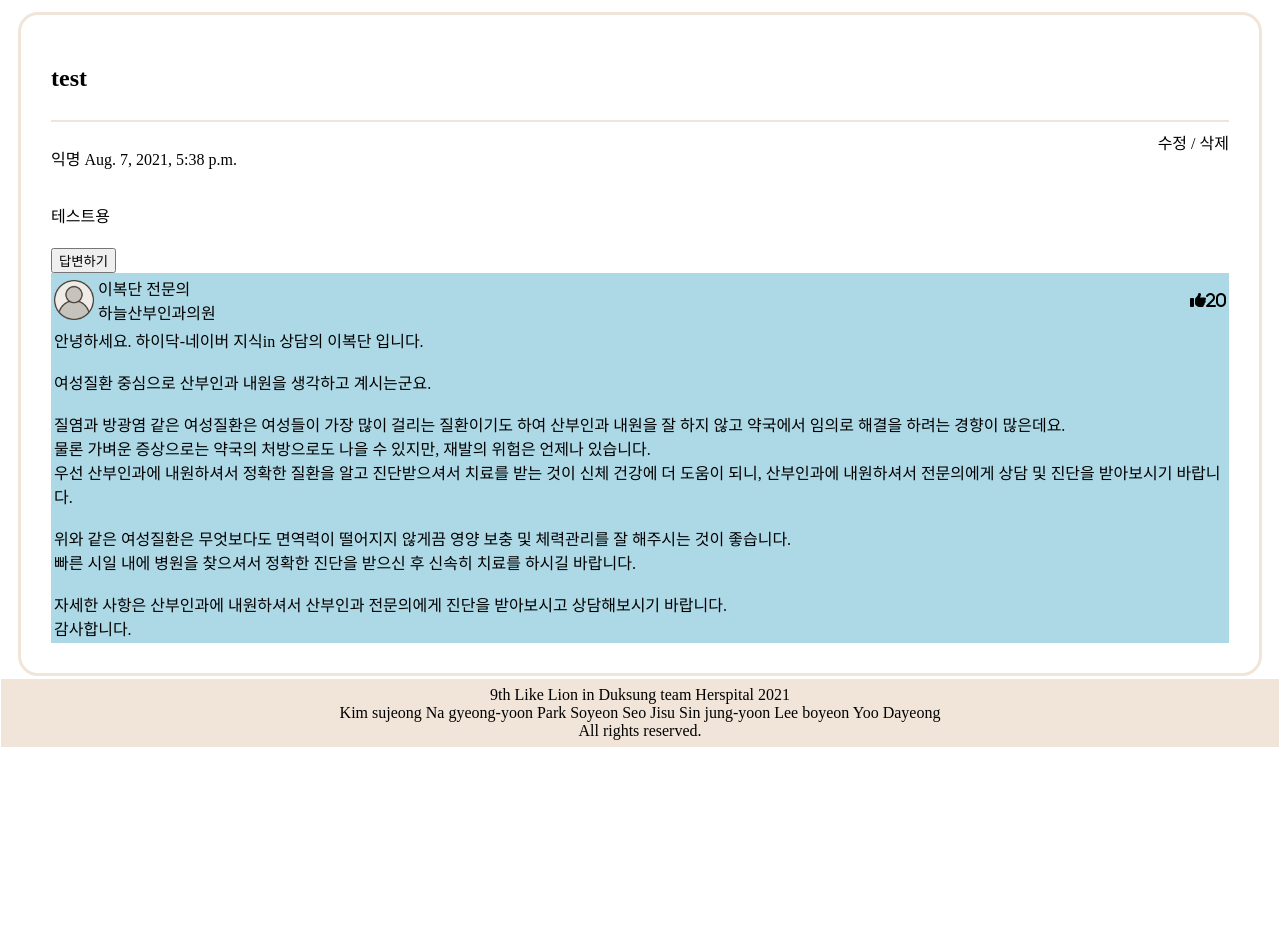
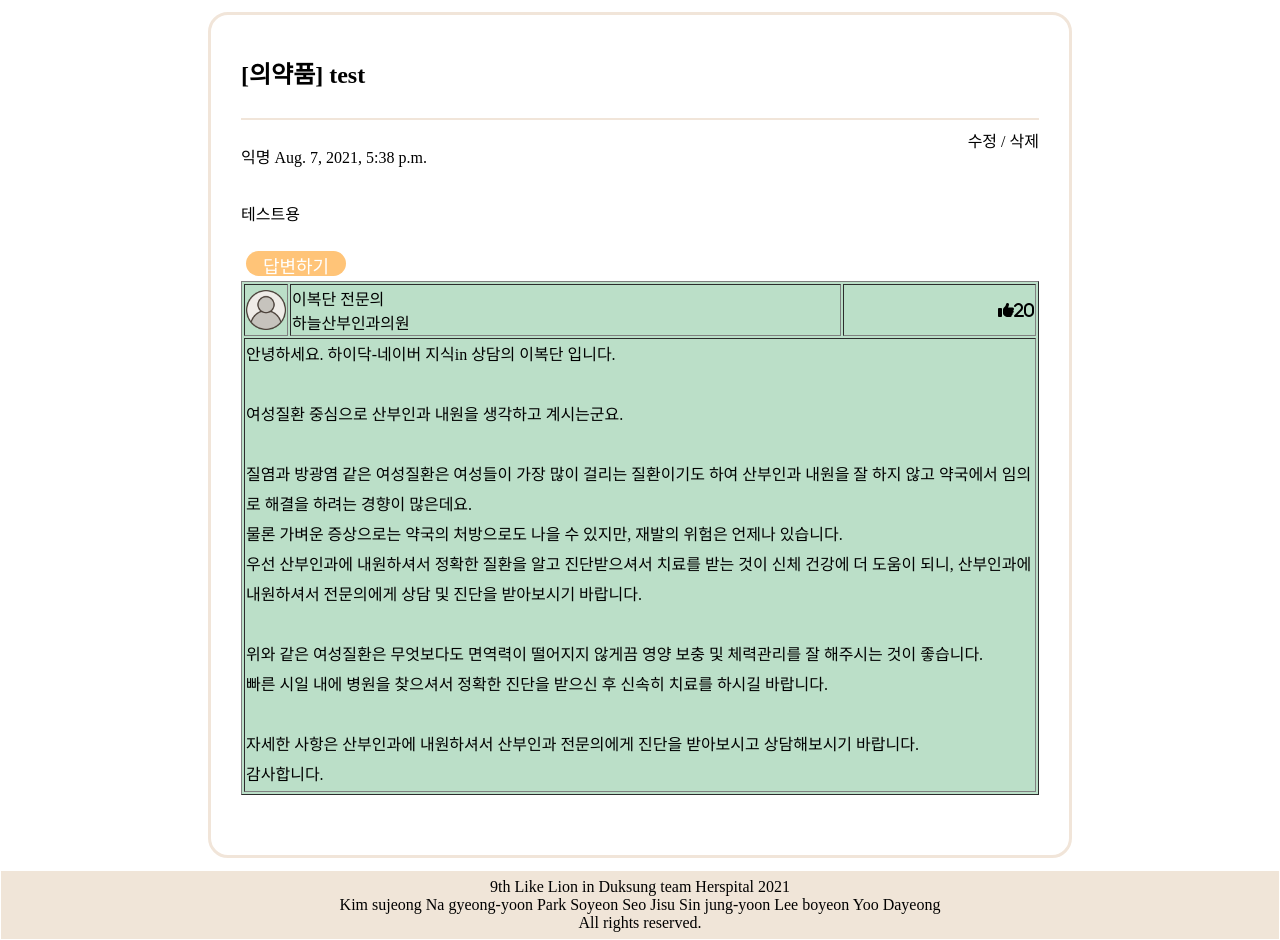
Before and after one commit to soyeonvv/ds-likelion-HERspital, a Django app: page /community/expert_detail/1 in a window 1280 px wide. Shown: the part 76-1016 px from the top of the page. Before the commit the page ends 823 px from the top, so only its background shows below. Run offline with Django 3.2, Linux system fonts and the light colour scheme; data comes from the database, SQL or seed files in the repository; both versions use the stored data as it was after the commit; some libraries are stand-ins or nearby versions; some web fonts are replaced.

Commit message:
전문가 상세페이지 수정중

```diff
--- a/templates/community/expert_detail.html
+++ b/templates/community/expert_detail.html
@@ -3,40 +3,65 @@
 {% block css %}
     <link rel="stylesheet" href="{% static 'css/detail.css' %}" />
     <script src="https://kit.fontawesome.com/b99e675b6e.js"></script>
+    <script src="https://code.jquery.com/jquery-3.4.1.js"></script>
+
     <style>
         .sec{
             border: solid 3px #F1E5D9;
             border-radius: 20px;
-            padding:30px;
-            margin:10px;
+            height: 100vh;
+            margin: 10px 200px 20px 200px;
+            padding: 20px 30px 20px 30px;
+            overflow: auto;
         }
+/* 질문 내용 너비 주기 */
+        #questionContent{
+            line-height:30px;
+        }
+/* 답변 영역 CSS */
+        .responseBtn , .cancelBtn{
+            background-color: #FFC478;
+            color: #ffffff;
+            font-size: large;
+            font-weight: 570;
+            border-style: none;
+            border-radius: 20px;
+            width: 100px;
+            height: 25px;
+            margin:5px;
+            cursor:pointer;
+        }
+        .cancelBtn{
+            float:right;
+        }
+        .response_content{
+            width:100%;
 
+        }
         #doctor_profile{
             width:40px;
         }
         #info_tab { display:flex; }
         #info_tab p{ flex-grow:1;}
         #info_tab div{ flex-grow:0; }
-/* 질문 내용 너비 주기 */
-        #questionContent{
-            line-height:30px;
-        }
+
 /* 테이블 */
+        table{width:100%;}
         .profileTD{
             width:20px;
         }
         .likeTD{
             text-align: right;
         }
+        .responseTD{
+            line-height: 30px;
+        }
         .response_submit{
             display:none;
         }
-        .response{background:lightblue;}
+        .response{background:#BBDFC8;}
     </style>
 {% endblock %}
-<script>
-
-</script>
 {% block navbar %}
     {% include "partials/base.html" %}
 {% endblock %}
@@ -44,26 +69,31 @@
 {% block content %}
 
 <section class="sec">
-    <h1>{{ expert.title }}</h1>
+    <h1>[{{expert.age_tag}}] {{ expert.title }}</h1>
     <hr>
     <div id="info_tab">
         <p>익명 {{ expert.pub_date }} </p>
         <div><span>수정</span> / <span>삭제</span></div>
     </div>
     <p id="questionContent">{{ expert.body }}</p>
-    <button class="responseBtn" type="submit">답변하기</button>
+
+    <button class="responseBtn" type="submit" onclick=openResponse()>답변하기</button>
     <div class="response_submit">
-        <input type="textarea"></input>
+        <input class="response_content" type="textarea"></input>
+        <button class="cancelBtn" type="button" onclick=closeResponse()>취소하기</button>
     </div>
+
     {% comment %} 답변 부분 {% endcomment %}
     <div class="response">
-        <table>
+        <table border="1px solid">
             <tr>
                 <td class="profileTD">
                     <img id="doctor_profile" src="{% static 'img/doctor_profile.png' %}">
                 </td>
                 <td>이복단 전문의 <br>하늘산부인과의원</td>
-                <td class="likeTD"><i class="fas fa-thumbs-up">20</i></td>
+                <td class="likeTD">
+                    <i class="fas fa-thumbs-up">20</i>
+                </td>
             </tr>
             <tr>
                 <td colspan="3" class="responseTD">
@@ -85,6 +115,26 @@
         </table>
     </div>
 </section>
+<script>
+    var state = 'close';
+    function openResponse(){
+        if(state === 'close'){ //닫혀있던 폼을 열고, 등록하는 버튼으로 바꿈
+            $(".response_submit").css("display", "block");
+            $(".responseBtn").text('답변등록');
+            state = 'open';
+        }
+        else if(state ==='open'){//폼이 열려있으므로 답변을 등록해야 함
+
+        }
+    }
+    function closeResponse(){
+        if(state === 'open'){ //내용
+            $(".response_submit").css("display", "none");
+            $(".responseBtn").text('답변하기');
+            state = 'close';
+        }
+    }
+</script>
 {% endblock %}
 
 {% block footer %}
```
Also changed, not shown: db.sqlite3.
